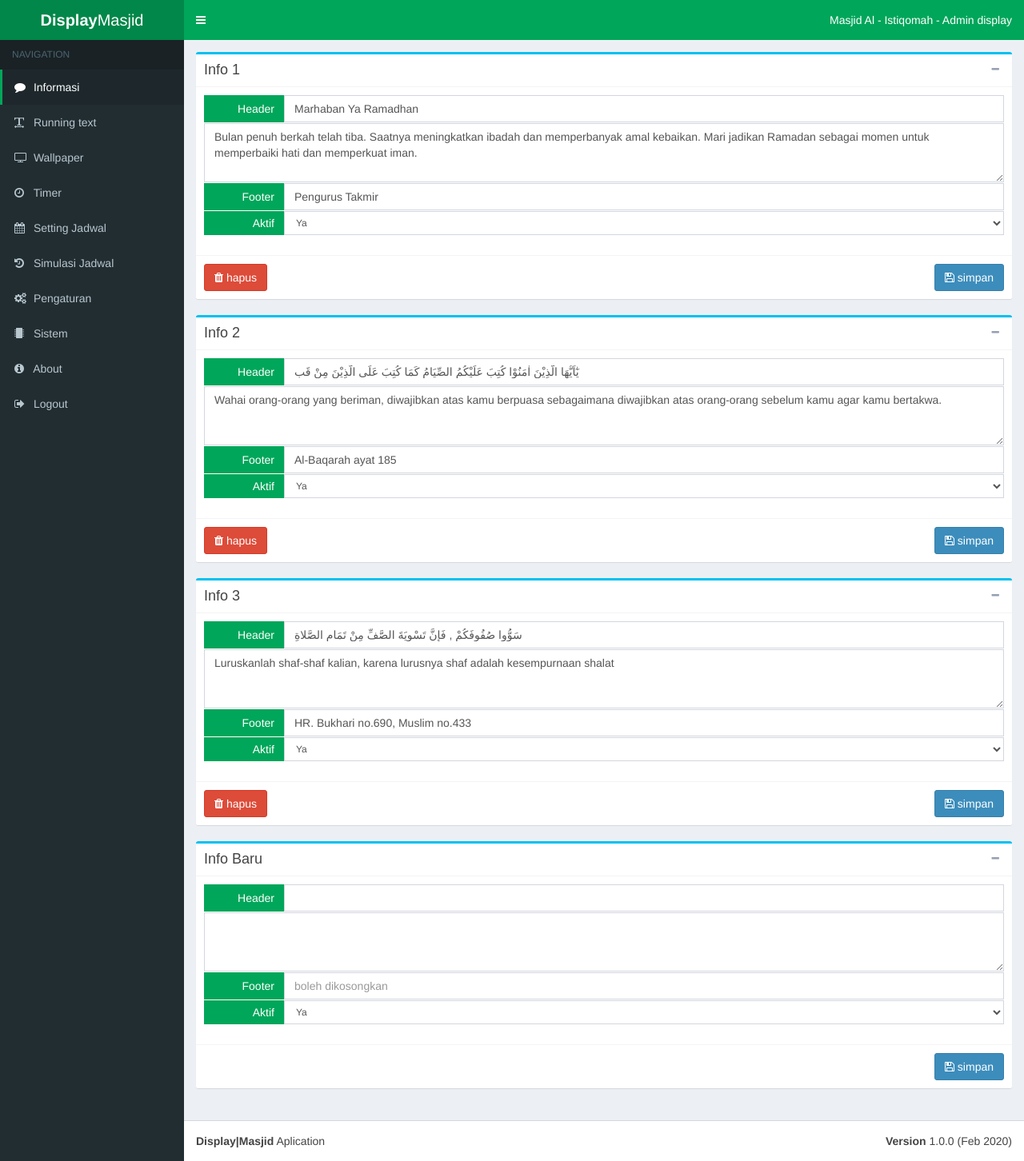
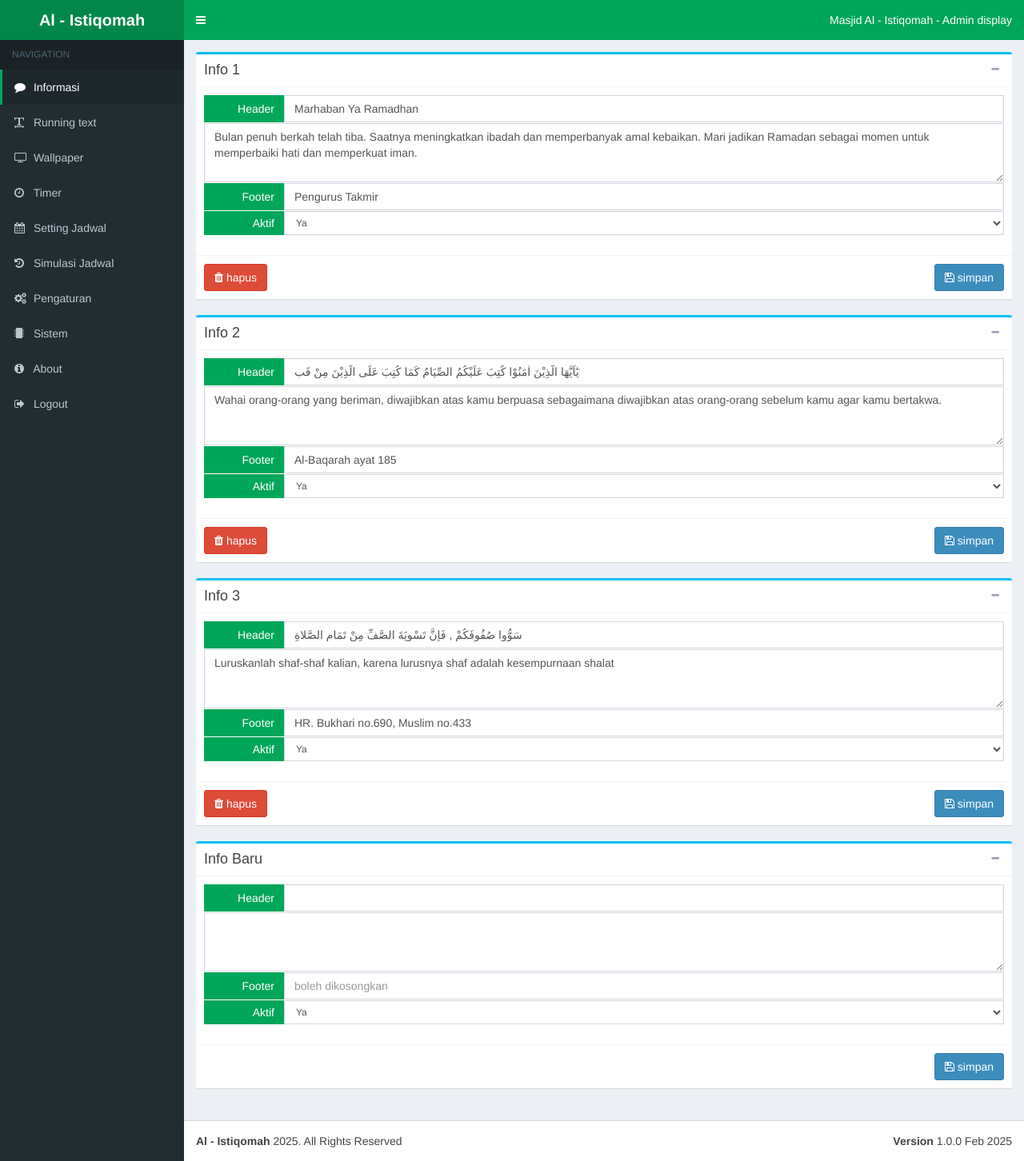
Before and after one commit to ariefwl/display-masjid, a PHP site: page / in a window 1280 px wide. Shown: the whole page at 80% size. Run offline with PHP 8.4, Linux system fonts and the light colour scheme; the visitor is signed in with stand-in values (Sample User, id 1); some libraries are stand-ins or nearby versions.

Commit message:
update menjelang launching

```diff
--- a/display/index.php
+++ b/display/index.php
@@ -130,7 +130,7 @@
 
 
 	<div id="left-container">
-	    <div id="logo" style="background-image: url(logo/<?=$logo?>);"></div>
+	    <div id="logo" style="background-image: url(logo/<?=$logo?>); height:10vw; right: 3vw; top: 1vw;"></div>
 		<div id="jam"></div>
 		<div id="tgl"></div>
 		<div id="hij"><?php echo konvhijriah(date('Y-m-d H:i:s')); ?></div>
@@ -416,7 +416,7 @@
 				$('#jadwal').html(jadwal);
 			},
 			countDownRamadhan : function(){
-				var countDownDate = new Date("Mar 1, 2025 18:00:00").getTime();
+				var countDownDate = new Date("Feb 28, 2025 17:58:00").getTime();
 				let ramadhan = '';
 
 				var x = setInterval(function () {
--- a/index.php
+++ b/index.php
@@ -120,7 +120,7 @@ if (file_exists($file)){
   <header class="main-header">
     <a href="" class="logo" onclick="location.reload()">
       <span class="logo-mini">DM</span>
-      <span class="logo-lg"><b>Display</b>Masjid</span>
+      <span class="logo-lg"><b>Al - Istiqomah</b></span>
     </a>
     <nav class="navbar navbar-static-top">
       <a href="#" class="sidebar-toggle" data-toggle="push-menu" role="button">
@@ -162,9 +162,9 @@ if (file_exists($file)){
 	</div>
 	<footer class="main-footer">
 		<div class="pull-right">
-		  <b>Version</b> 1.0.0 (Feb 2020)
+		  <b>Version</b> 1.0.0 <?php echo date('M Y')?>
 		</div>
-		<strong>Display|Masjid</strong> Aplication
+		<strong>Al - Istiqomah</strong> <?php echo date('Y')?>. All Rights Reserved
 	</footer>
 	<!-- <script src="cordova.js"></script> -->
 	<script src="dist/js/jquery.min.js"></script>
```
Also changed, not shown: db/database.json (+1 -1 lines), display/logo/1738810061.png (deleted), display/logo/1739862268.png (added).
